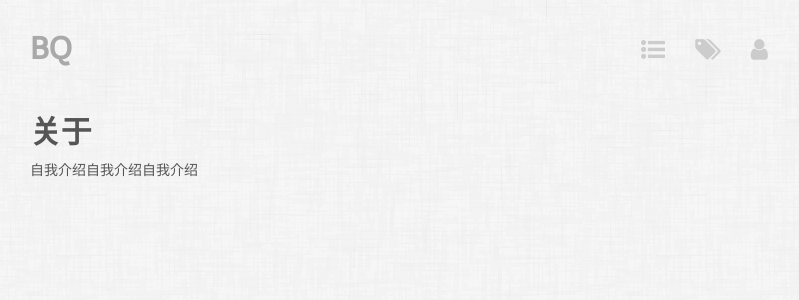
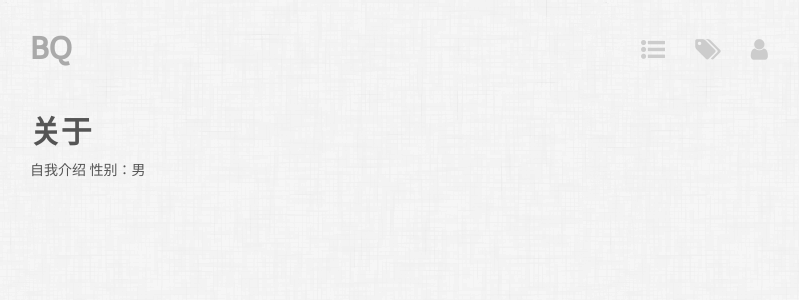
Before and after one commit to bchange/blog, a Jekyll site: the page built from about.markdown, in a window 1280 px wide. Shown: the top 300 px of the page, without its empty margins (235-1034 px from the left). Built offline with Jekyll 4.4.1, drawn with Linux system fonts in a browser that asks for light colours; nearby versions of some CDN libraries.

Commit message:
第二次修改

```diff
--- a/about.markdown
+++ b/about.markdown
@@ -3,4 +3,5 @@ title: 关于
 layout: page
 ---
 
-自我介绍自我介绍自我介绍
+自我介绍
+性别：男
```
